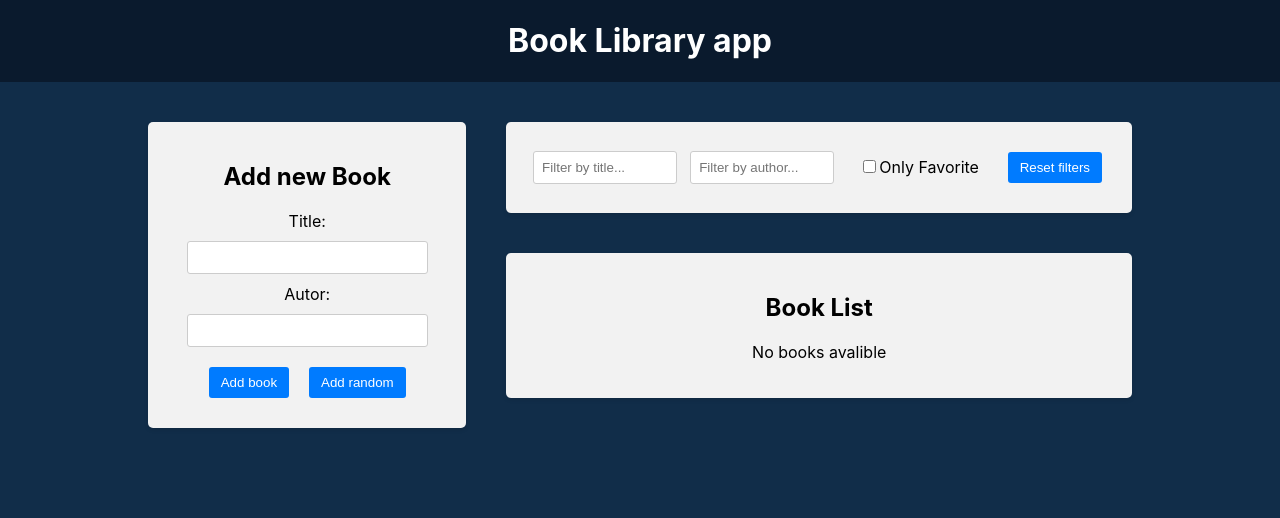
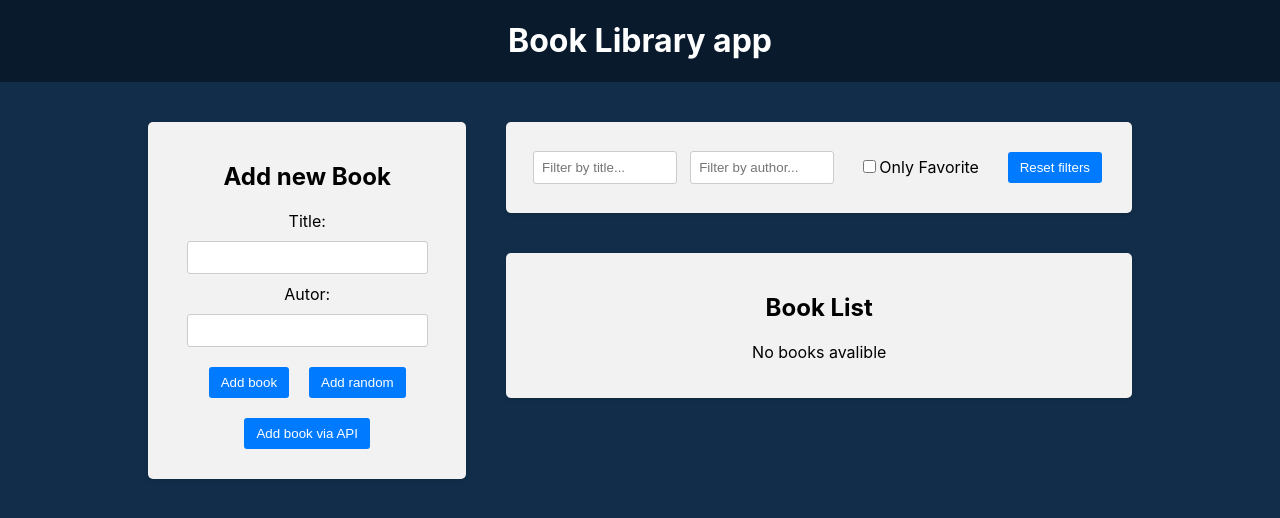
Before and after one commit to Tinetort/30-react-redux, a React (Create React App) app in the folder frontend/: page / in a window 1280 px wide. Shown: the top 518 px of the page. Built offline with nearby package versions, Linux system fonts and the light colour scheme.

Commit message:
add random book via api

```diff
--- a/frontend/package.json
+++ b/frontend/package.json
@@ -7,6 +7,7 @@
     "@testing-library/jest-dom": "^5.17.0",
     "@testing-library/react": "^13.4.0",
     "@testing-library/user-event": "^13.5.0",
+    "axios": "^1.6.2",
     "react": "^18.2.0",
     "react-dom": "^18.2.0",
     "react-icons": "^4.12.0",
--- a/frontend/src/components/BookForm/BookForm.js
+++ b/frontend/src/components/BookForm/BookForm.js
@@ -1,5 +1,6 @@
 import { useState } from 'react'
 import { useDispatch } from 'react-redux'
+import axios from 'axios'
 import createBookWithId from '../../utils/craeteBookWithId'
 import { addBook } from '../../redux/slices/booksSlice'
 import booksData from '../../data/books.json'
@@ -19,12 +20,17 @@
         e.preventDefault()
         if (title && author) {
             dispatch(addBook(createBookWithId({ title, author })))
-
             setTitle('')
             setAuthor('')
         }
     }
 
+    const handleAddRandomBookViaApi = async () => {
+        const res =  await axios.get('http://localhost:4000/random-book')
+        if (res.data && res.data.title && res.data.author) {
+            dispatch(addBook(createBookWithId(res.data)))
+        }
+    }
     return (
         <div className="app-block book-form">
             <h2>Add new Book</h2>
@@ -51,6 +57,9 @@
                 <button type="buttun" onClick={handleAddRandomBook}>
                     Add random
                 </button>
+                <button type="buttun" onClick={handleAddRandomBookViaApi}>
+                    Add book via API
+                </button>
             </form>
         </div>
     )
--- a/frontend/src/redux/slices/booksSlice.js
+++ b/frontend/src/redux/slices/booksSlice.js
@@ -18,12 +18,6 @@
                     book.isFavorite = !book.isFavorite
                 }
             })
-
-            // return state.map((book) =>
-            //     book.id === action.payload
-            //         ? { ...book, isFavorite: !book.isFavorite }
-            //         : book
-            // )
         },
     },
 })
```
Also changed, not shown: 1 other file (tests, documents, lock files or other folders).
